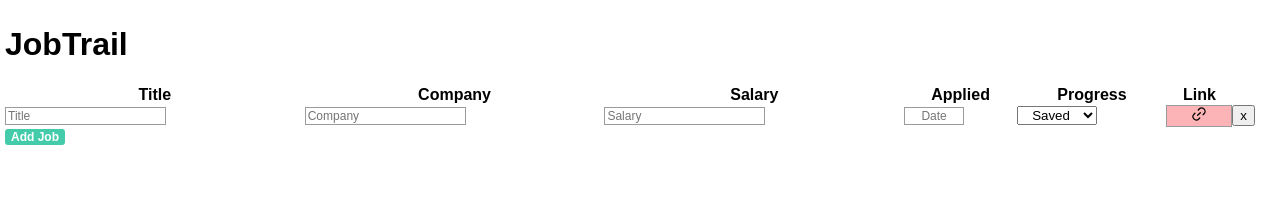
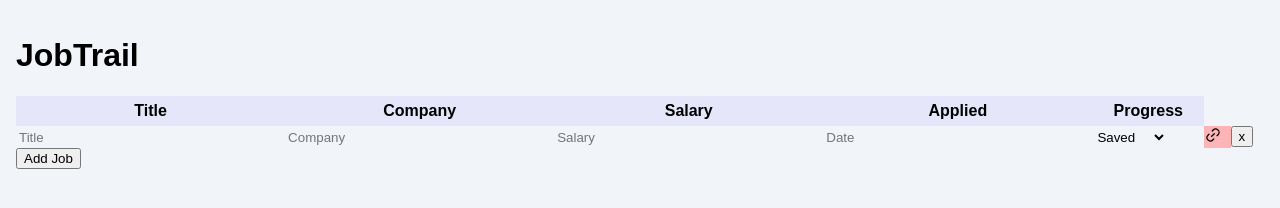
Before and after one commit to Jaefae/JobTrail, a browser extension: page index.html in a window 1280 px wide. Drawn offline with Linux system fonts and the light colour scheme.

Commit message:
Update layout and styles

```diff
--- a/index.html
+++ b/index.html
@@ -8,8 +8,9 @@
     <script src="extension.js" type="module" defer></script>
 </head>
 <body>
-    <h1>JobTrail</h1>
-    <table id="job-list" class="job-list">
+    <h1 class="logo">JobTrail</h1>
+    <div class="table-container">
+        <table id="job-list">
             <thead>
                 <tr>
                     <th>Title</th>
@@ -17,12 +18,12 @@
                     <th>Salary</th>
                     <th>Applied</th>
                     <th>Progress</th>
-                <th>Link</th>
                 </tr>
             </thead>
             <tbody id="job-list-body">
                 <!-- Job listings will be dynamically inserted here -->
             </tbody>
         </table>
+    </div>
     <button id="add-job">Add Job</button>
 </body>
--- a/styles.css
+++ b/styles.css
@@ -1,59 +1,43 @@
 body {
-    font-family: Arial, sans-serif;
+    font-family: sans-serif, Arial;
     margin: 0;
+    padding: 1rem;
+    background-color: #F1F5F9;
+}
+
+#job-list {
+    width: 100%;
+    border-collapse: collapse;
+}
+
+thead {
+    width: 100%;
+    background-color: lavender;
+}
+
+thead tr {
+    height: 30px;
+    text-justify: left;
     padding: 5px;
 }
-
-table {
+.job-list th {
+    position: sticky;
+    font-size: 12px;
+    padding: 5px;
+    border-radius: 5px;
     width: 100%;
-    border-collapse: collapse;
-    margin:0;
+    background-color: lightgreen;
+    top: 0;
+    margin: 0;
+    padding: 0;
 }
-
-td {
-    text-wrap: nowrap;
-    padding: 0;
-    height: 100%;;
+input, select {
+    border-radius: 0;
     border: none;
+    background: none;
 }
 
 
-.job-list tbody tr:nth-child(even) {
-    background-color: #d0d0d0;
+tbody tr:hover {
+    background-color: #c8c8c8;
 }
-
-input {
-    box-sizing: border-box;
-    display: block;
-    height: 18px;
-    font-size: 12px;
-    background-color: transparent;
-    border: 1px solid #9b9b9b;
-    margin: 0;
-    padding: 2px;
-}
-
-.link {
-    box-sizing: border-box;
-    text-align: center;
-    border: 1px solid #9b9b9b;
-}
-
-.date {
-    width: 60px;
-    text-align: center;
-}
-
-.status {
-    width: 80px;
-    text-align: center;
-}
-
-#add-job {
-    border: 0px;
-    color: white;
-    font-weight: bold;
-    font-size: 12px;
-    border-radius: 3px;
-    background-color: #4CAF;
-}
```
Lines whose indentation alone changed are shown as unchanged.
